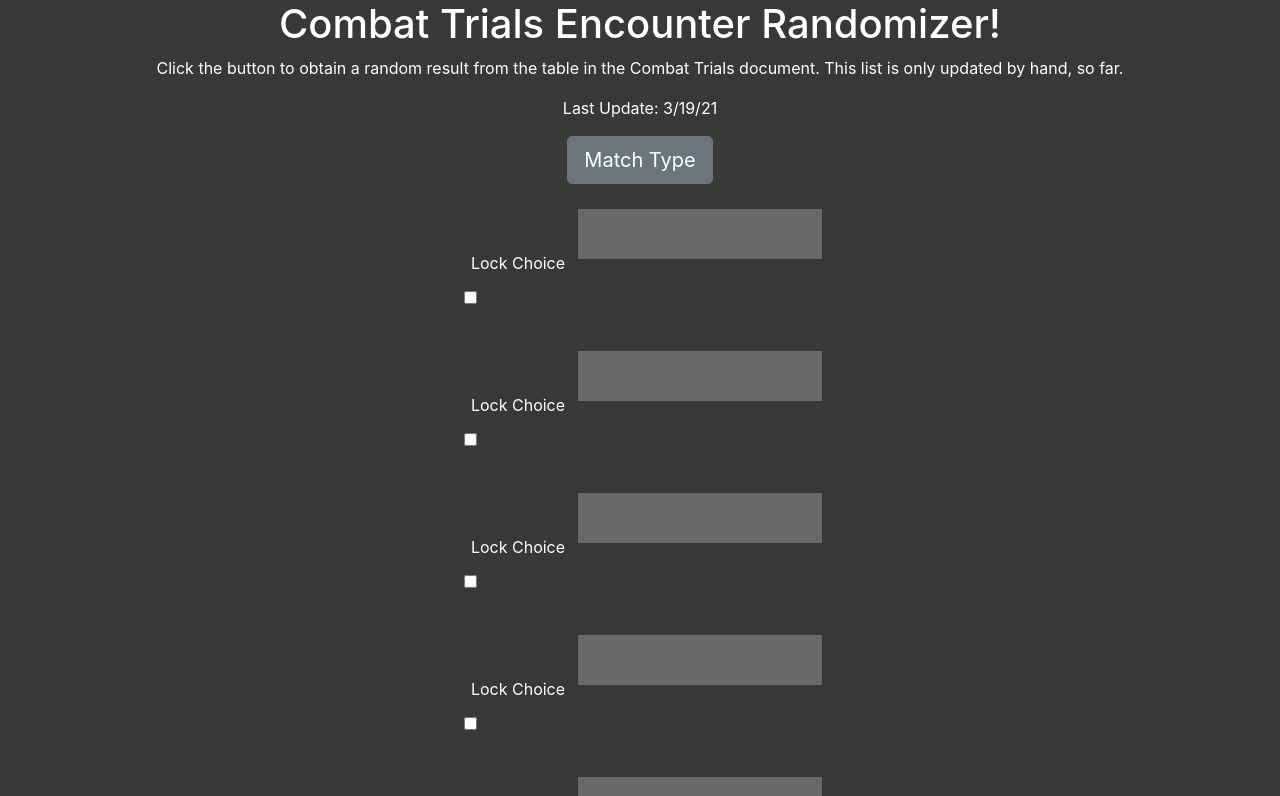
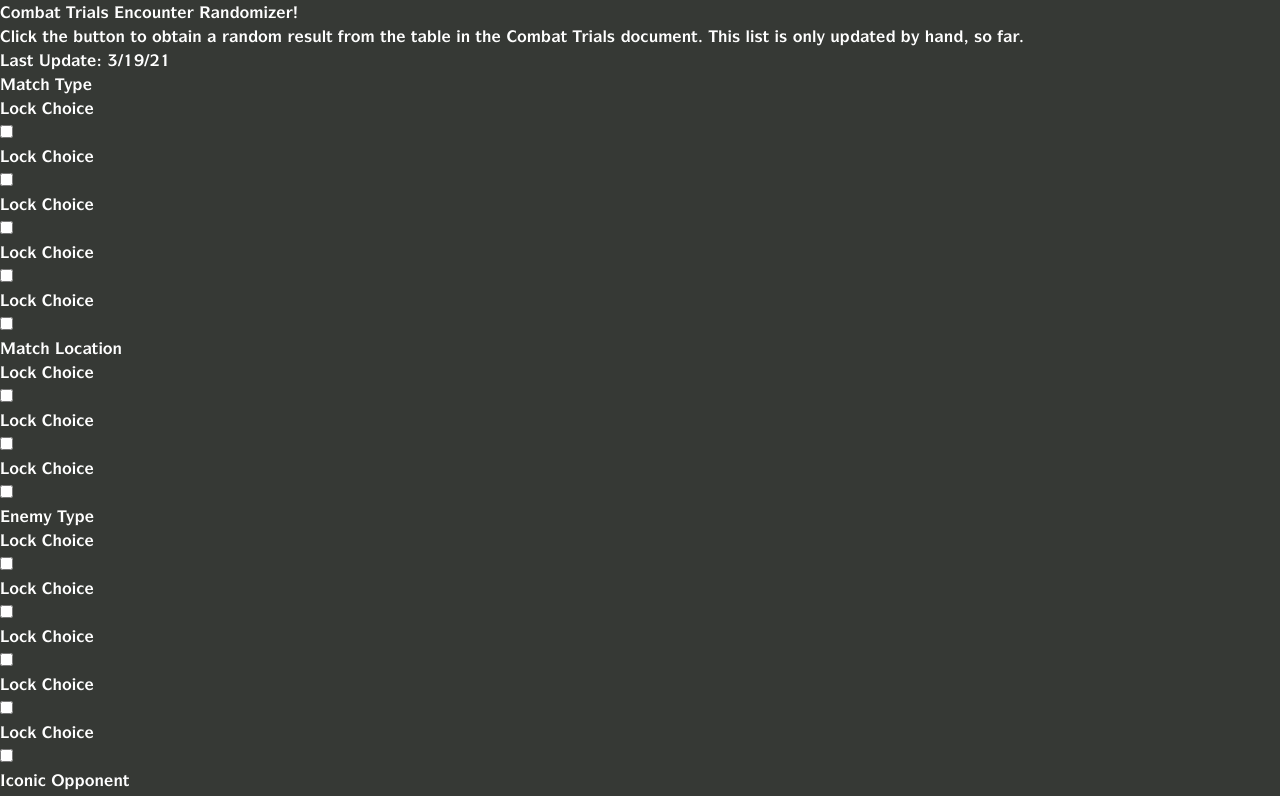
Before and after one commit to Xisifer/encounter-generator, a React (Create React App) app: page / in a window 1280 px wide. Shown: the top 796 px of the page. Built offline with nearby package versions, Linux system fonts and the light colour scheme.

Commit message:
Set up Tailwind

```diff
--- a/src/App.css
+++ b/src/App.css
@@ -1,7 +1,7 @@
-.App {
-  text-align: center;
-
-}
+/* ./src/index.css */
+@tailwind base;
+@tailwind components;
+@tailwind utilities;
 
 @font-face
 {
@@ -9,166 +9,8 @@
   src: url('./fonts/SWfont.ttf') format('truetype');
 }
 
-.App-logo {
-  height: 40vmin;
-  pointer-events: none;
-}
-
-@media (prefers-reduced-motion: no-preference) {
-  .App-logo {
-    animation: App-logo-spin infinite 20s linear;
-  }
-}
-
-.App-header {
-  background-color: #282c34;
-  min-height: 100vh;
-  display: flex;
-  flex-direction: column;
-  align-items: center;
-  justify-content: center;
-  font-size: calc(10px + 2vmin);
-  color: white;
-}
-
-.App-link {
-  color: #61dafb;
-}
-
-@keyframes App-logo-spin {
-  from {
-    transform: rotate(0deg);
-  }
-  to {
-    transform: rotate(360deg);
-  }
-}
-
 body {
   font-family:'SWfont';
   background-color:rgb(54,57,53) !important;
   color:white !important;
 }
-.result-box {
-  display: flex;
-  position: relative;
-  padding:15px;
-  width:100%;
-  margin: 0 auto;
-
-}
-.list-group {
-  display: flex;
-  flex-direction: column;
-  padding-left: 0;
-  margin-bottom: 0;
-  border-radius: .25rem;
-  width:100%
-}
-.result-item {
-  border-top-left-radius: inherit;
-  border-top-right-radius: inherit;
-  height: auto;
-  min-height: 50px;
-  color:white !important;
-
-  background-color: dimgray !important;
-  margin: 10px 0;
-  width:40%;
-  display:inline-block;
-  padding:20px;
-}
-
-.result-line {
-  position:relative;
-  display:inline;
-}
-
-.description-box {
-  position:absolute;
-  display:inline;
-  min-width: 300px;
-  top:-15px;
-}
-
-.lockbox {
-  position:relative;
-  display:inline-block;
-  height:100px;
-  width:120px;
-  padding:10px;
-}
-.locktext {
-  position:relative;
-  display:inline-block;
-}
-.lock-confirm {
-  display:inline;
-  position:relative;
-}
-
-.check-box {
-  box-sizing: border-box;
-  padding: 0;
-  position: absolute;
-  display: block;
-  left: 5%;
-  top:50%;
-}
-
-
-#results {
-  width:40%;
-  height:600px;
-  right:20%;
-  position: absolute;
-  display: none;
-}
-.discord-text {
-  width:20%;
-  height:300px;
-  right:15%;
-  position: absolute;
-  display: none !important;
-}
-
-.generator-area {
-  width:100%;
-  height:50%;
-  position: absolute;
-  display:contents;
-}
-
-#main-area {
-  height:600px;
-  width:50%;
-  left:25%;
-  position:relative;
-}
-
-
-
-.result {
-  display: inline;
-  font-size:2rem;
-  margin-left:1rem;
-  margin-top:1rem;
-  /* background-color: dimgray; */
-}
-
-.btn {
-  display:grid;
-  height:max-content;
-}
-
-
-
-
-#text-area {
-  display:none;
-}
-
-
-.button-group {
-  display:inline;
-}
--- a/src/App.js
+++ b/src/App.js
@@ -1,7 +1,7 @@
 import React from "react";
 import "./App.css";
 import { Button } from "react-bootstrap";
-import "bootstrap/dist/css/bootstrap.min.css";
+// import "bootstrap/dist/css/bootstrap.min.css";
 import { ResultBox } from "./resultBox";
 import {
   matchType,
@@ -162,9 +162,9 @@ function App() {
           </div>
           {/* PERSONAL FOE ROLLER */}
           <div className="generator-area">
-            Chance for Rival Foe
+            <h3>Chance for Rival Foe</h3>
             <br />
-            % Roller
+            Number of Players in Encounter:
             <br />
             <input
               type="number"
@@ -187,9 +187,8 @@ function App() {
               Roll
             </Button>
             <br />
-            Personal Foe Spawned?{" "}
+            <h4>Personal Foe Spawned?</h4>
             {didFoeSpawn !== undefined && (didFoeSpawn ? "Yes" : "No")}
-            Number of players?
           </div>
           <br />
           {/* GEAR RULES */}
--- /dev/null
+++ b/src/TASKLIST.md
@@ -0,0 +1,4 @@
+## TASK LIST
+
+1. Create wireframe mockup for the site UI
+1. Figure out why the CSS of the list items is loading in a spread-out manner on first launch
--- /dev/null
+++ b/src/craco.config.js
@@ -0,0 +1,8 @@
+// craco.config.js
+module.exports = {
+  style: {
+    postcss: {
+      plugins: [require("tailwindcss"), require("autoprefixer")],
+    },
+  },
+};
--- a/src/resultBox.js
+++ b/src/resultBox.js
@@ -36,8 +36,7 @@ export const ResultBox = ({ data, setData }) => {
     <div className="result-box">
       <div className="list-group">
         {data.map((item) => (
-          <div key={item.id}>
-            <div className="result-line">
+          <div className="result-line" key={item.id}>
             <div className="lockbox">
               <div className="locktext">Lock Choice</div>
               <input
@@ -49,11 +48,10 @@ export const ResultBox = ({ data, setData }) => {
                   setData(newData);
                 }}
               />
-                {item.locked && <div className="lock-confirm">Is locked</div>}
+              {/* {item.locked && <div className="lock-confirm">Is locked</div>} */}
             </div>
             <div className="result-item">{item.text}</div>
             <div className="description-box">{item.description}</div>
-            </div>
           </div>
         ))}
       </div>
--- /dev/null
+++ b/tailwind.config.js
@@ -0,0 +1,11 @@
+module.exports = {
+  purge: ["./src/**/*.{js,jsx,ts,tsx}", "./public/index.html"],
+  darkMode: false, // or 'media' or 'class'
+  theme: {
+    extend: {},
+  },
+  variants: {
+    extend: {},
+  },
+  plugins: [],
+};
```
Also changed, not shown: package.json (+9 -4 lines), 2 other files (tests, documents, lock files or other folders). Lines whose indentation alone changed are shown as unchanged.
